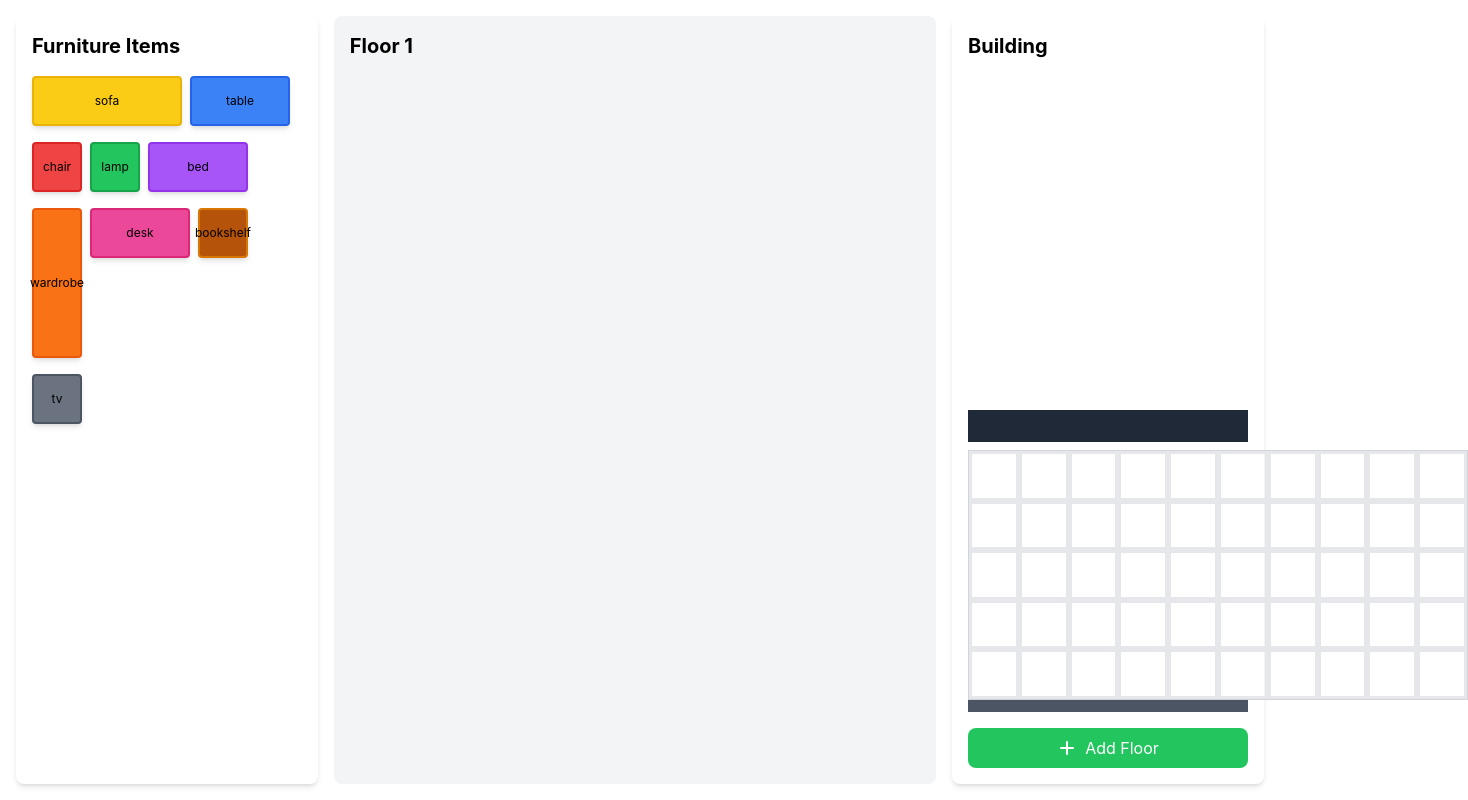
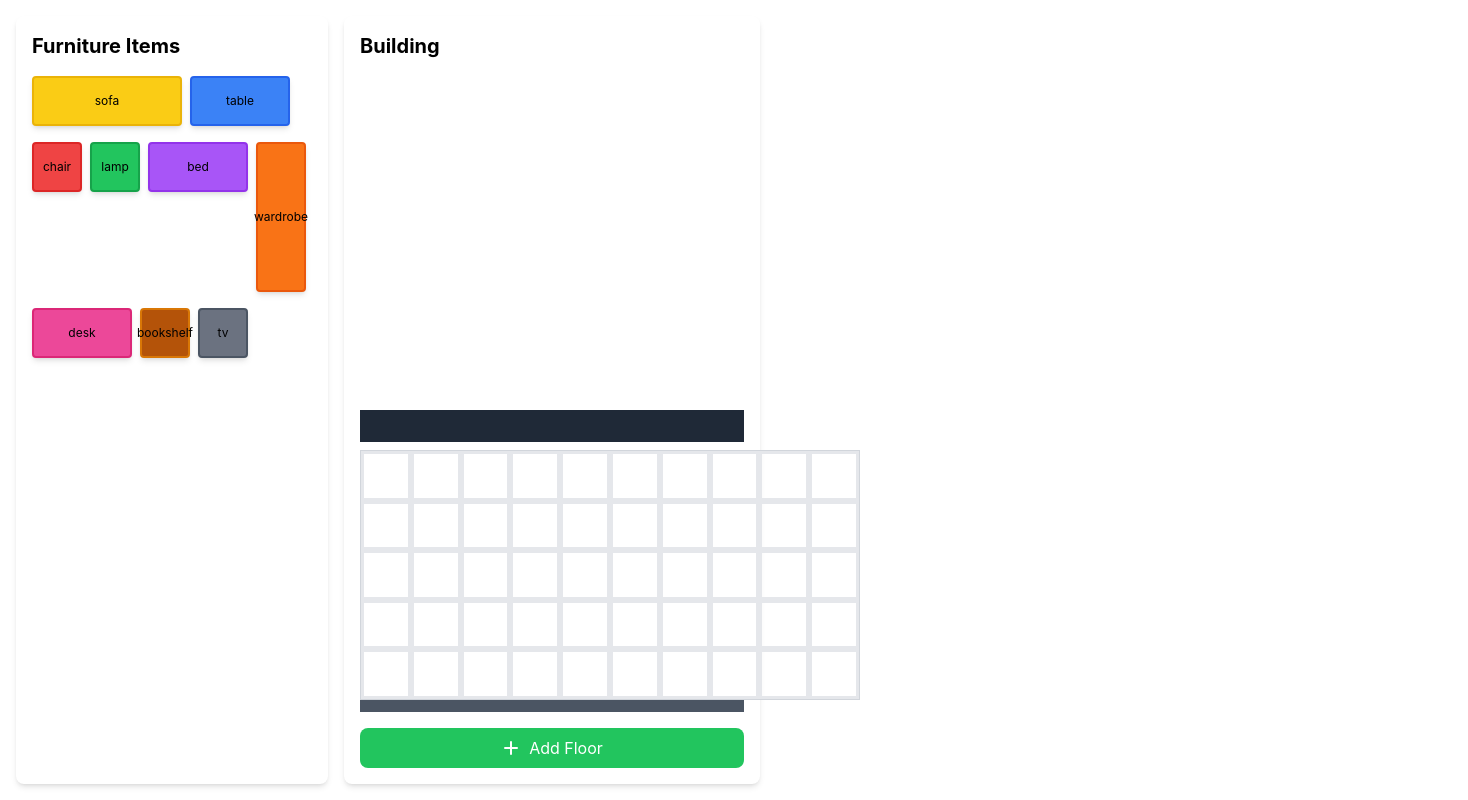
Before and after one commit to ghi-la/ToC-Project-Movers, a React (Create React App) app in the folder frontend/: page / in a window 1280 px wide. Shown: the whole page, 1468 px wide, since content can reach past the window. Built offline with nearby package versions, Linux system fonts and the light colour scheme.

Commit message:
moving stuff arounf

```diff
--- a/frontend/src/App.tsx
+++ b/frontend/src/App.tsx
@@ -203,7 +203,7 @@ export default function App() {
   };
 
   return (
-    <div className="flex flex-col md:flex-row gap-4 p-4 min-h-screen">
+    <div className="flex flex-row gap-4 p-4 min-h-screen">
       {/* Furniture Items Panel */}
       <div className="w-full md:w-1/4 p-4 bg-white shadow-md rounded-lg overflow-auto max-h-screen">
         <h2 className="text-xl font-bold mb-4">Furniture Items</h2>
@@ -225,23 +225,16 @@ export default function App() {
         </div>
       </div>
 
-      {/* Floor Grid Panel */}
-      <div
-        className="w-full md:w-2/4 bg-gray-100 rounded-lg p-4"
-        onDrop={handleDrop}
-        onDragOver={handleDragOver}
-        onDragLeave={handleDragLeave}
-      >
-        <div className="flex justify-between items-center mb-4">
-          <h2 className="text-xl font-bold">Floor {currentFloor}</h2>
-        </div>
-      </div>
-
       {/* Building Visualization Panel */}
-      <div className="w-full md:w-1/4 bg-white shadow-md rounded-lg p-4 flex flex-col">
+      <div className="w-1/3 bg-white shadow-md rounded-lg p-4 flex flex-col">
         <h2 className="text-xl font-bold mb-4">Building</h2>
 
-        <div className="flex-grow flex flex-col-reverse">
+        <div
+          onDrop={handleDrop}
+          onDragOver={handleDragOver}
+          onDragLeave={handleDragLeave}
+          className="flex-grow flex flex-col-reverse"
+        >
           {floors.map((floor) => (
             <>
               <div className="h-3 w-full bg-gray-600"></div>
```
